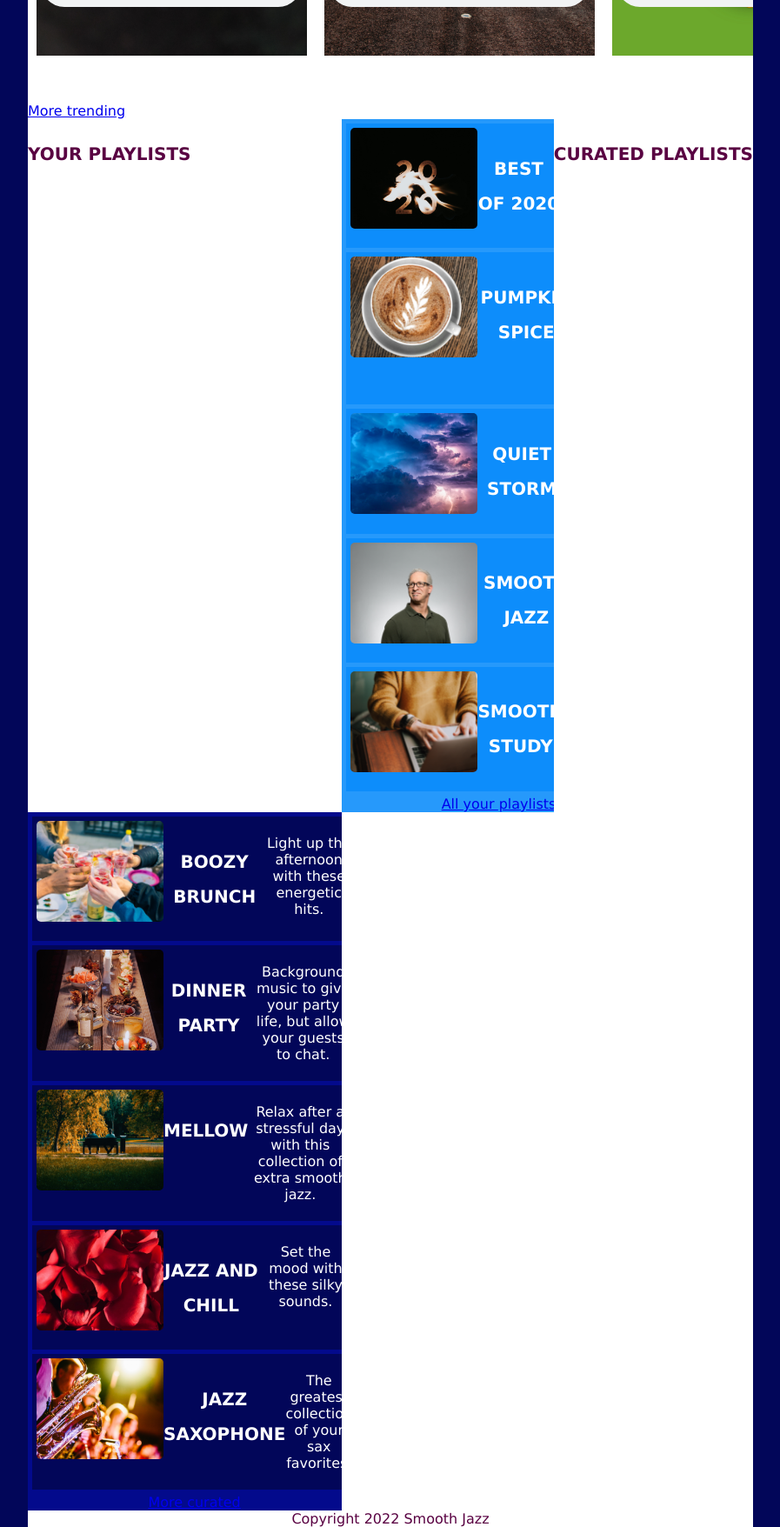
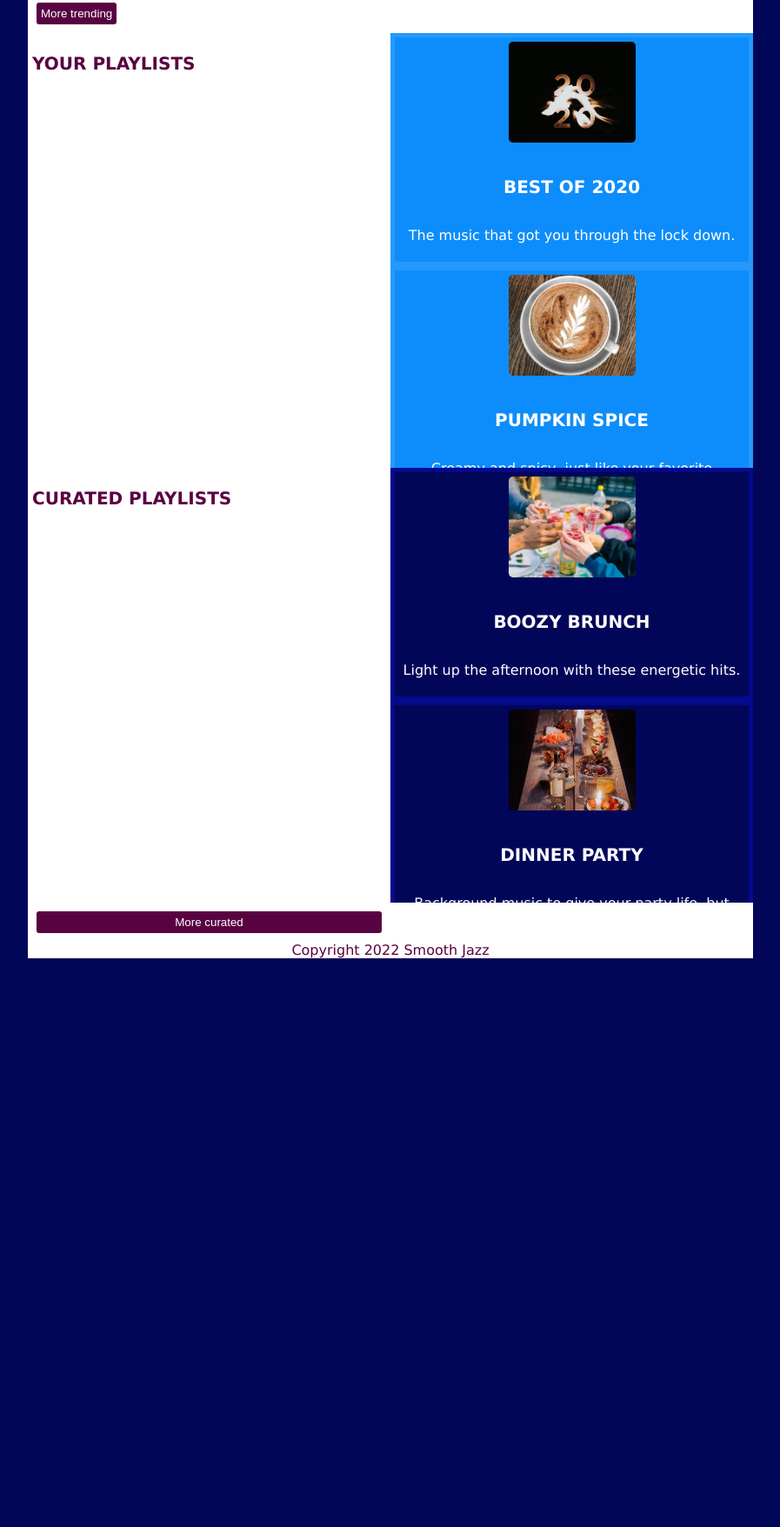
Before and after one commit to cyborgsleeping/streamingmedia, a plain HTML site: page index.html in a window 1280 px wide. Shown: the part 713-2469 px from the top of the page at 87% size, without its empty margins (191-1088 px from the left). After the commit the page ends 1815 px from the top, so only its background shows below. Drawn offline with Linux system fonts and the light colour scheme.

Commit message:
Updated nav and playlists section

```diff
--- a/index.html
+++ b/index.html
@@ -9,18 +9,18 @@
 </head>
 <body>
 
-    MuzakMaker
+
     <nav>
-        <h2>Main Navigation</h2>
-        <input type="checkbox" id="dropdown">
+        <!-- <h2>Main Navigation</h2> -->
+        <input type="checkbox" id="dropdown"/>
         <label for="dropdown">
             <span></span></label>
     <ul>
-        <li id="muzak">MuzakMaker</li>
+        <li><a href="#home">MuzakMaker</a></li>
         <li><a href="#trending">Trending Songs</a></li>
         <li><a href="#yourplaylists">Your playlists</a></li>
         <li><a href="#curated">Curated Playlists</a></li>
-        <li><img src="images/duke-silver.png" alt="duke silver playing the saxophone"></li>
+        <li><a href="#"><img src="images/duke-silver.png" alt="profile photo"></a></li>
     </ul>
     </nav>
 
@@ -84,15 +84,19 @@
 </section>
 
 
+</div>
 
-</div>
-<a href="#">More trending</a>
+<button class="button" type="button">More trending</button>
+
+
 </section>
+
 
 <section id="playlists">
     <h3>Your Playlists</h3>
+
 <section id="yourplaylists">
-    <div>
+
 
 
 <section id="best">
@@ -126,14 +130,14 @@
 <p>Background music to keep you going while you study. </p>
 </section>
 
-<a href="#">All your playlists</a>
-</div>
+<button class="button" type="button">All your playlists</button>
+
 </section>
 
 <h3>Curated Playlists</h3>
 
 <section id="curated">
-<div>
+
 
 
 <section id="boozy">
@@ -166,9 +170,12 @@
 <p>The greatest collection of your sax favorites.</p>
 </section>
 
-<a href="#">More curated</a>
-</div>
+
 </section>
+
+
+    <button class="button" type="button">More curated</button>
+
 </section>
 </main>
 
--- a/styles.css
+++ b/styles.css
@@ -16,11 +16,12 @@ nav {background-color:#030A8c;
     grid-row:1/2;
 }
 nav ul {text-align:center;}
-nav :hover {background-color:#590242;}
+nav :hover {background-color:#590242;
+}
 
-nav h2 {visibility:hidden;
+/* nav h2 {visibility:hidden;
 height: 1px;
-}
+} */
 
 ul {
     margin:0;
@@ -31,13 +32,24 @@ ul {
     transition: max-height .2s ease-out;
 }
 
-#muzak {font-variant:small-caps;}
+li a {display:block;
+padding:15px 15px;
+text-decoration:none;
+color:white;
+}
+
+[href="#home"] {
+    text-transform:capitalize;
+    font-variant:small-caps;
+font-weight:bold;
+font-size:30px;
+}
 
 header {grid-row:2/3;
-padding:10px;
+padding:5px 20px;
 background-color:#2104D9;
 background: linear-gradient(90deg,#2104D9 0%, #020659
-33%, #020659 66%, black 100%);
+30%, #020659 60%, black 100%);
 }
 
 h1, h2, h3, h4 {
@@ -47,13 +59,26 @@ h1, h2, h3, h4 {
 
 h2, h3 {font-size: 20px;
 color:#590242;
-line-height: 2em;
+line-height: 1em;
+padding:5px;
 }
+
+
+
+h3 {display:inline;}
+
 
 h4 {font-size: 20px;
 line-height:2em;}
 
-
+.button {
+    border:0;
+    border-radius:3px;
+    padding: 5px;
+    margin:10px;
+    background-color:#590242;
+    color:white;
+}
 
 label {
     cursor: pointer;
@@ -130,6 +155,8 @@ bottom:100px;
 left:5px;
 }
 
+
+
 #trending {background-color:white;
     color:#590242;
     }
@@ -151,14 +178,78 @@ left:5px;
     background-color:#2699FB;
     text-align:center;
     display:grid;
-overflow:scroll;
+    grid-template-columns:repeat(5,200px);
+overflow:scroll;}
 
-}
+
+    #best {background-color:#0D8DFB;
+        padding:5px;
+        margin:5px;
+    }
+
+
+    #pumpkin
+    {background-color:#0D8DFB;
+        padding:5px;
+        margin:5px;
+    }
+
+    #storm
+    {background-color:#0D8DFB;
+        padding:5px;
+        margin:5px;
+
+    }
+    #smoothjazz
+    {background-color:#0D8DFB;
+        padding:5px;
+        margin:5px;
+    }
+    #study
+    {background-color:#0D8DFB;
+        padding:5px;
+        margin:5px;
+    }
+
+
+
 
 #curated {background-color:#030A8c;
     overflow:scroll;
     text-align: center;
     display:grid;
+    grid-template-columns:repeat(5,200px);
+}
+
+#boozy {
+    background-color:#020659;
+    padding:5px;
+    margin:5px;
+}
+
+#dinner
+{
+    background-color:#020659;
+    padding:5px;
+    margin:5px;
+}
+
+#mellow {
+    background-color:#020659;
+    padding:5px;
+    margin:5px;
+}
+
+#chill {
+    background-color:#020659;
+    padding:5px;
+    margin:5px;
+}
+
+#sax {
+    background-color:#020659;
+    padding:5px;
+    margin:5px;
 }
 
 
@@ -167,109 +258,45 @@ overflow:scroll;
     body {width:834px;}
     label span, input {display:none;}
 
-
+   nav {height:70px;}
 
     ul {width:834px;
     overflow:visible;
-    height: auto;
-    position: absolute;
-    top: 0;
+    height:auto;
+    position:absolute;
+    top:0;
     display:grid;
-    grid-template-columns: 1fr 1fr 1fr 1fr 1fr;
+    grid-template-columns:1fr 1fr 1fr 1fr 1fr;
     }
 
-li a {padding: 14px;}
+
+
 [href="#home"] {position:static;}
+
 a:hover, input:hover {background-color:#590242;}
+
 label span, input {display:none;}
 
-#playlists {display:grid;
-grid-template-columns:auto auto auto;
+[href="#home"] {position:static;}
+
+
+
+#playlists {
+    display:grid;
+    grid-template-columns: repeat(2,417px);}
+
+#yourplaylists {
+grid-template-columns: 1fr;
+height:500px;
 }
 
 
-#best {background-color:#0D8DFB;
-    display:grid;
-    grid-template-columns:auto auto auto;
-    padding:5px;
-    margin:5px;
+#curated {
+    grid-template-columns: 1fr;
+    height:500px;
 }
 
 
-#pumpkin
-{background-color:#0D8DFB;
-    display:grid;
-    grid-template-columns:auto auto auto;
-    padding:5px;
-    margin:5px;
-}
-
-#storm
-{background-color:#0D8DFB;
-    display:grid;
-    grid-template-columns:auto auto auto;
-    padding:5px;
-    margin:5px;
-
-}
-#smoothjazz
-{background-color:#0D8DFB;
-    display:grid;
-    grid-template-columns:auto auto auto;
-    padding:5px;
-    margin:5px;
-}
-#study
-{background-color:#0D8DFB;
-    display:grid;
-    grid-template-columns:auto auto auto;
-    padding:5px;
-    margin:5px;
-}
-
-#curated {display:grid;
-}
-
-#boozy {
-    background-color:#020659;
-    display:grid;
-    grid-template-columns:auto auto auto;
-    padding:5px;
-    margin:5px;
-}
-
-#dinner
-{
-    background-color:#020659;
-    display:grid;
-    grid-template-columns:auto auto auto;
-    padding:5px;
-    margin:5px;
-}
-
-#mellow {
-    background-color:#020659;
-    display:grid;
-    grid-template-columns:auto auto auto;
-    padding:5px;
-    margin:5px;
-}
-
-#chill {
-    background-color:#020659;
-    display:grid;
-    grid-template-columns:auto auto auto;
-    padding:5px;
-    margin:5px;
-}
-
-#sax {
-    background-color:#020659;
-    display:grid;
-    grid-template-columns:auto auto auto;
-    padding:5px;
-    margin:5px;
-}
 
 
 }
```
